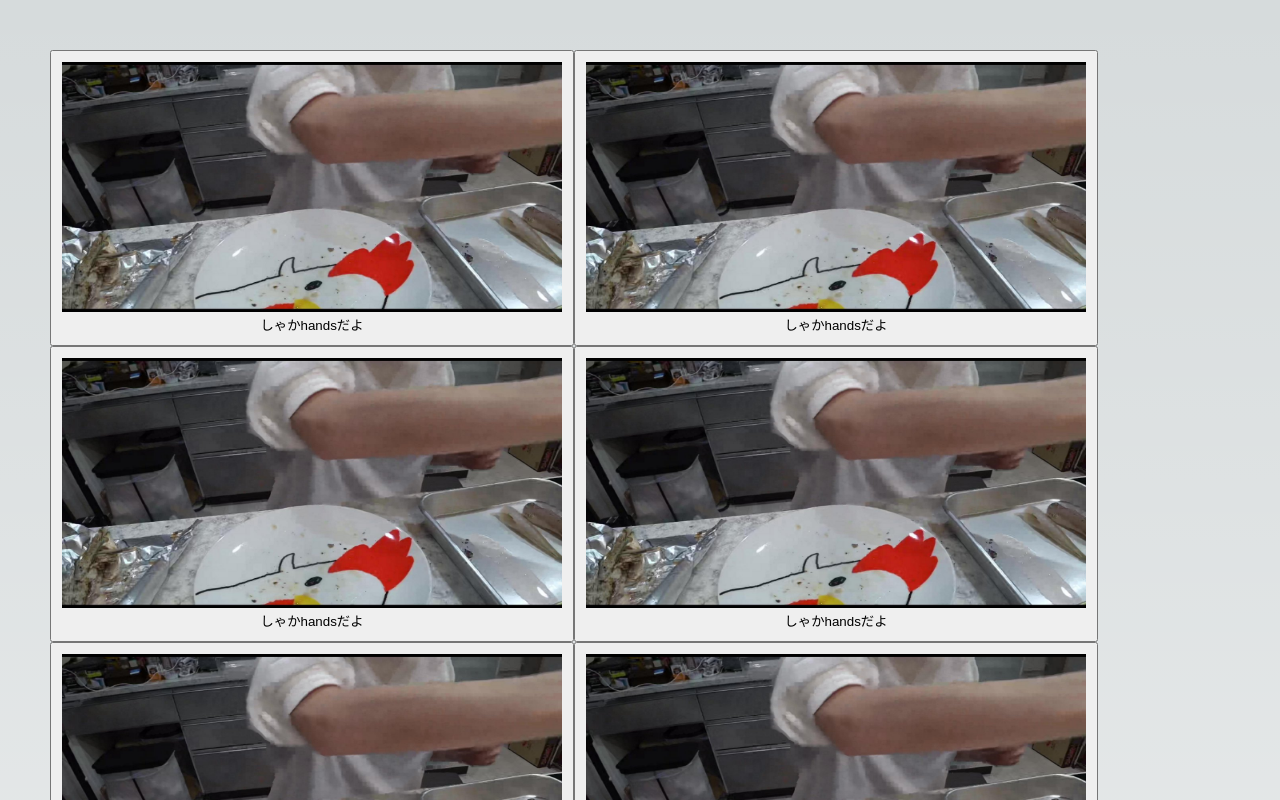
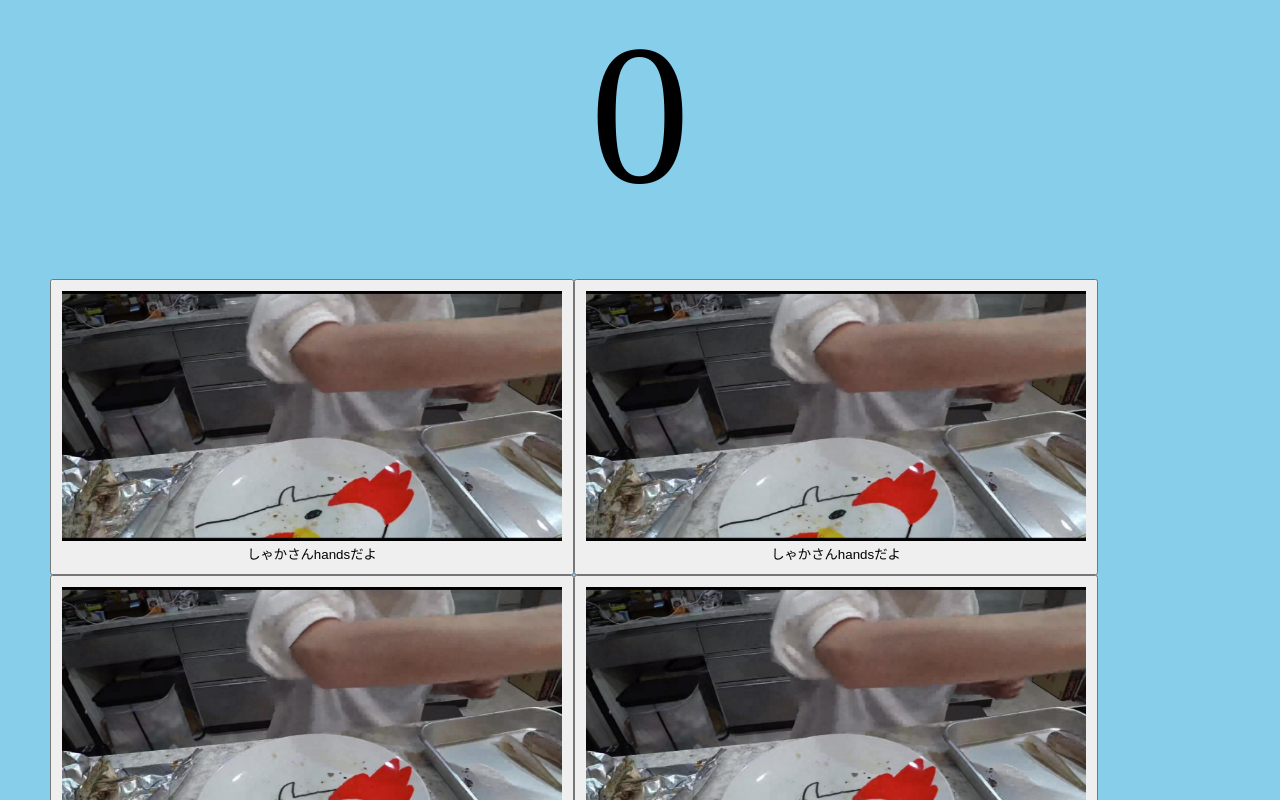
Before and after one commit to takarabe-hamuyatti/ShakaHome-web, a Next.js app: page / in a window 1280 px wide. Shown: the top 800 px of the page. Built offline with nearby package versions, Linux system fonts and the light colour scheme.

Commit message:
useStateのお試しでカウント、アラートを追加

```diff
--- a/src/components/PastVideoList.tsx
+++ b/src/components/PastVideoList.tsx
@@ -8,14 +8,19 @@ const VideoListContainer = styled.div`
   margin: 50px;
 `;
 
-export const PastVideoList: FC = () => {
+
+type Props = {
+    onClick: () => void
+}
+
+export const PastVideoList: FC<Props> = (props, context) => {
     return (
         <VideoListContainer>
             {Array(15)
                 .fill(0)
                 .map(() => dummyPastVideo)
                 .map((info, index) => (
-                    <VideoCard key={index} imageUrl={info.imageUrl} title={info.title} />
+                    <VideoCard key={index} imageUrl={info.imageUrl} title={info.title} onClick={props.onClick}/>
                 ))}
         </VideoListContainer>
     );
@@ -23,5 +28,5 @@ export const PastVideoList: FC = () => {
 
 const dummyPastVideo = {
     imageUrl: "/shakahands.jpeg",
-    title: "しゃかhandsだよ"
+    title: "しゃかさんhandsだよ"
 };
--- a/src/components/VideoCard.tsx
+++ b/src/components/VideoCard.tsx
@@ -3,21 +3,23 @@ import Image from "next/image";
 import styled from "@emotion/styled";
 
 type Props = {
-    imageUrl : string,
-    title: string
+    imageUrl: string,
+    title: string,
+    onClick: () => void
 }
 
 const VideoCardContainer = styled.button`
-    padding : 10px;
+  padding: 10px;
 `;
 
 
 export const VideoCard: FC<Props> = ({
-    imageUrl,
-    title
-}) => {
-    return(
-        <VideoCardContainer>
+                                         imageUrl,
+                                         title,
+                                         onClick
+                                     }) => {
+    return (
+        <VideoCardContainer onClick={onClick}>
             <Image src={imageUrl} alt={"釈迦さんの過去の動画だよ"} width={500} height={250}/>
             <p>{title}</p>
         </VideoCardContainer>
--- a/src/pages/Screen.tsx
+++ b/src/pages/Screen.tsx
@@ -1,4 +1,4 @@
-import {FC} from "react";
+import {FC, useState} from "react";
 import {PastVideoList} from "@/components/PastVideoList";
 import styled from "@emotion/styled";
 
@@ -7,10 +7,26 @@ const ScreenContainer = styled.div`
   margin: auto;
   flex-wrap: wrap;
 `;
+
+
+const CounterContainer = styled.p`
+  margin: auto;
+  text-align: center;
+  font-size: 200px;
+`;
+
+
 export const Screen: FC = () => {
+    const [value, setValue] = useState(0);
+
+    if(value == 10)　alert("やったね！！")
+
     return (
-        <ScreenContainer>
-            <PastVideoList/>
-        </ScreenContainer>
+        <>
+            <CounterContainer>{value}</CounterContainer>
+            <ScreenContainer>
+                <PastVideoList onClick={() => setValue(value + 1)}/>
+            </ScreenContainer>
+        </>
     )
 }
--- a/src/pages/index.tsx
+++ b/src/pages/index.tsx
@@ -2,17 +2,16 @@ import {Screen} from "@/pages/Screen";
 import styled from "@emotion/styled";
 import React from "react";
 
-const ScreenContainer = styled.div`
+const ScreenContainer = styled.main`
   width: 100%;
   margin: auto;
+  background: skyblue;
 `;
 
 export default function Home() {
     return (
-        <main>
-            <ScreenContainer>
-                <Screen/>
-            </ScreenContainer>
-        </main>
+        <ScreenContainer>
+            <Screen/>
+        </ScreenContainer>
     )
 }
```
